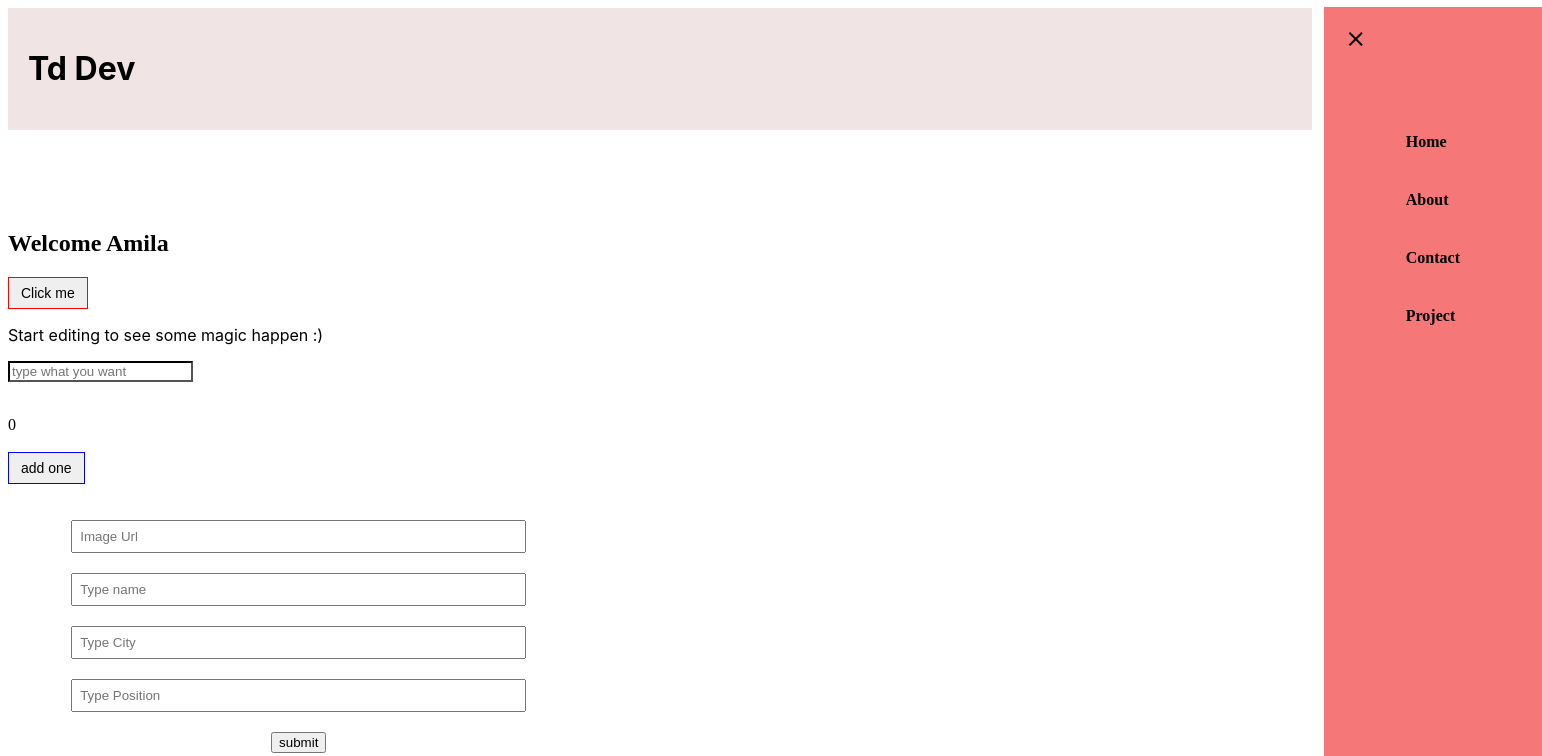
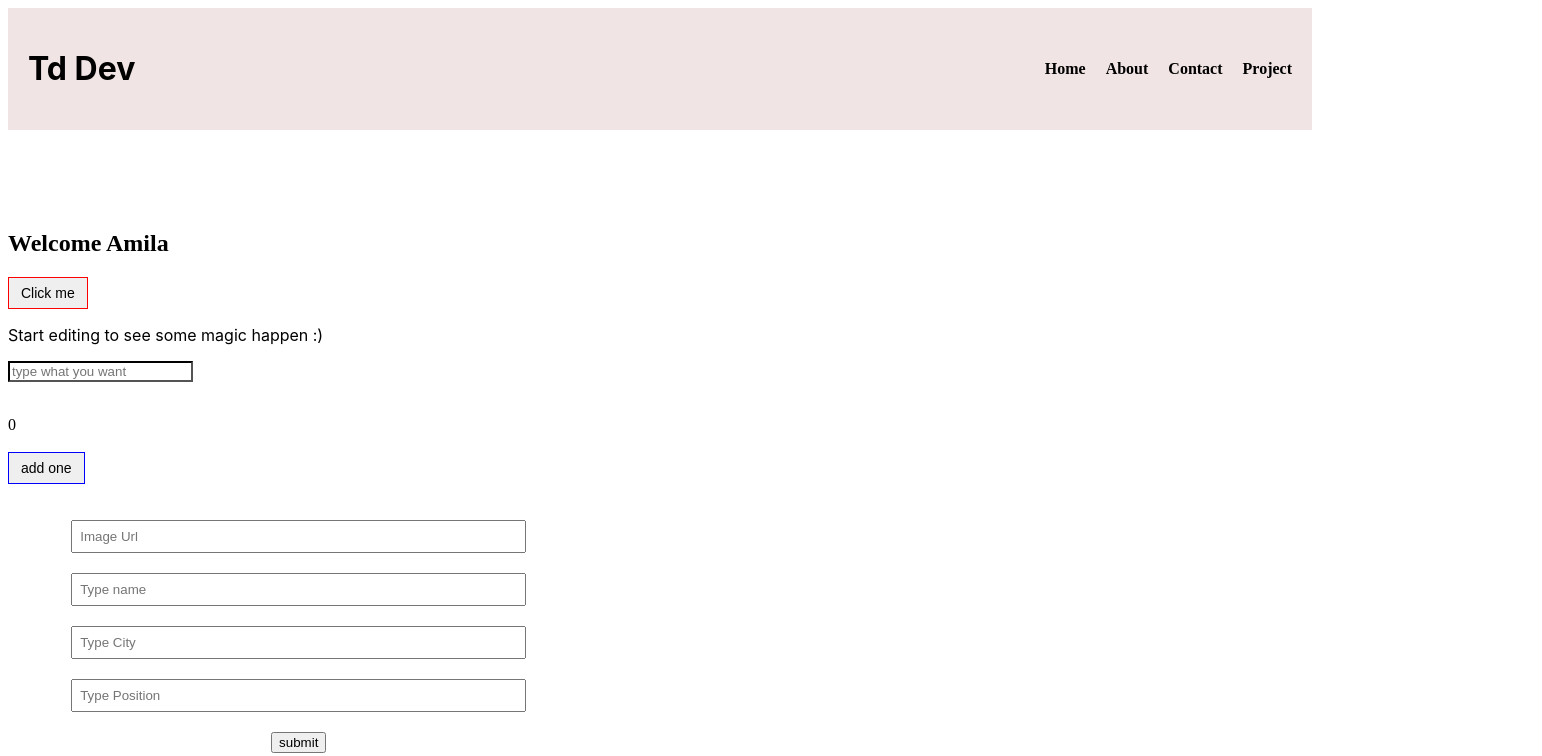
Before and after one commit to TDgithub1/stackblitz-starters-ajjntb, a React (Create React App) app: page / in a window 1280 px wide. Shown: the top 756 px of the page, 1542 px wide, since content can reach past the window. Built offline with nearby package versions, Linux system fonts and the light colour scheme.

Commit message:
3 files modified

```diff
--- a/Components/Header.js
+++ b/Components/Header.js
@@ -5,34 +5,54 @@ const Header = () => {
 
   return (
     <header className="header__container">
-      <link
-        rel="stylesheet"
-        href="https://fonts.googleapis.com/css2?family=Material+Symbols+Outlined:opsz,wght,FILL,GRAD@20..48,100..700,0..1,-50..200"
-      />
-
       <h1>
         Td <span>Dev</span>
       </h1>
       <nav>
-        <img src="" alt=""></img>
-
-        {/* style={{
+        <ol
+          style={{
+            listStyle: 'none',
+          }}
+        >
+          <li>Home</li>
+          <li>About</li>
+          <li>Contact</li>
+          <li>Project</li>
+        </ol>
+        <img
+          className="header__menuClick"
+          src="https://freesvg.org/img/1533918102.png"
+          alt="menu"
+          style={{
+            width: '30px',
             cursor: 'pointer',
-            position: 'relative',
-            right: '20px',
+            // position: 'relative',
+            // right: '20px',
           }}
-
-          onClick{() => {
+          onClick={() => {
             setMenuClick(true);
           }}
-     */}
+        />
+
         <ul
           style={{
             right: `${menuClick ? '-20px' : '-250px'}`,
+            display: `${menuClick ? 'flex' : 'none'}`,
           }}
         >
-          <div className="header__menuclose">
-            <span class="material-symbols-outlined">close</span>
+          <div
+            className="header__menuclose"
+            onClick={() => {
+              setMenuClick(false);
+            }}
+          >
+            <img
+              src="https://freesvg.org/img/close_icon_black2.png"
+              alt="menuClose"
+              style={{
+                width: '20px',
+              }}
+            />
           </div>
           <div className="header__menu">
             <li>Home</li>
--- a/src/App.css
+++ b/src/App.css
@@ -27,6 +27,7 @@
   flex-direction: column;
   align-items: flex-start;
   gap: 20px;
+  transition: all 400ms ease-in;
   list-style: none;
 }
 
@@ -37,6 +38,10 @@
   flex-direction: column;
   align-items: flex-start;
   gap: 40px;
+}
+
+.header__container nav ol {
+  display: none;
 }
 
 .header__container .header__menuclose {
@@ -93,3 +98,26 @@
   align-items: center;
   justify-content: space-between;
 }
+
+@media only screen and (min-width: 768px) {
+  .header__container nav ul,
+  .header__container nav .header__menuClick {
+    display: none;
+  }
+  .header__container nav ol {
+    display: flex;
+    align-items: center;
+    justify-content: center;
+    gap: 20px;
+  }
+
+  .header__container nav ol li {
+    font-weight: 700;
+    cursor: pointer;
+    transition: all 400ms ease-in;
+  }
+
+  .header__container nav ol li:hover {
+    color: red;
+  }
+}
--- a/src/App.js
+++ b/src/App.js
@@ -1,4 +1,4 @@
-import React, { useState, Fragment } from 'react';
+import React, { useState } from 'react';
 import './style.css';
 import './App.css';
 
@@ -43,7 +43,7 @@ export default function App() {
   // console.log(myData);
 
   return (
-    <Fragment>
+    <div>
       <Header />
       <h2>Welcome {myVar}</h2>
 
@@ -251,6 +251,6 @@ export default function App() {
           ))}
         </div>
       </div>
-    </Fragment>
+    </div>
   );
 }
```
